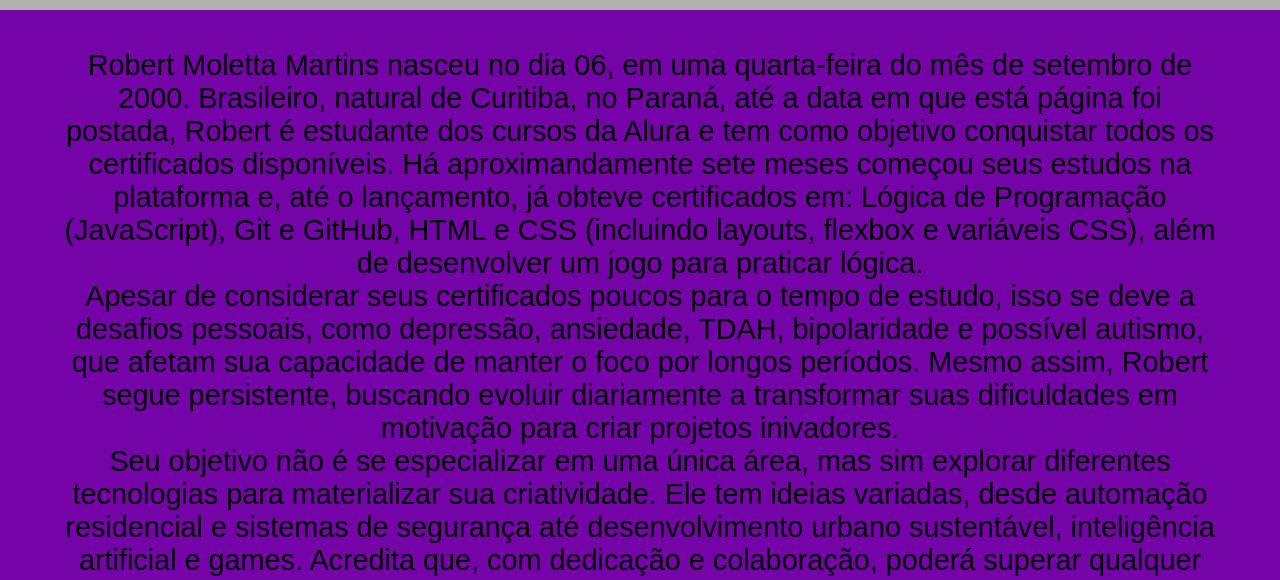
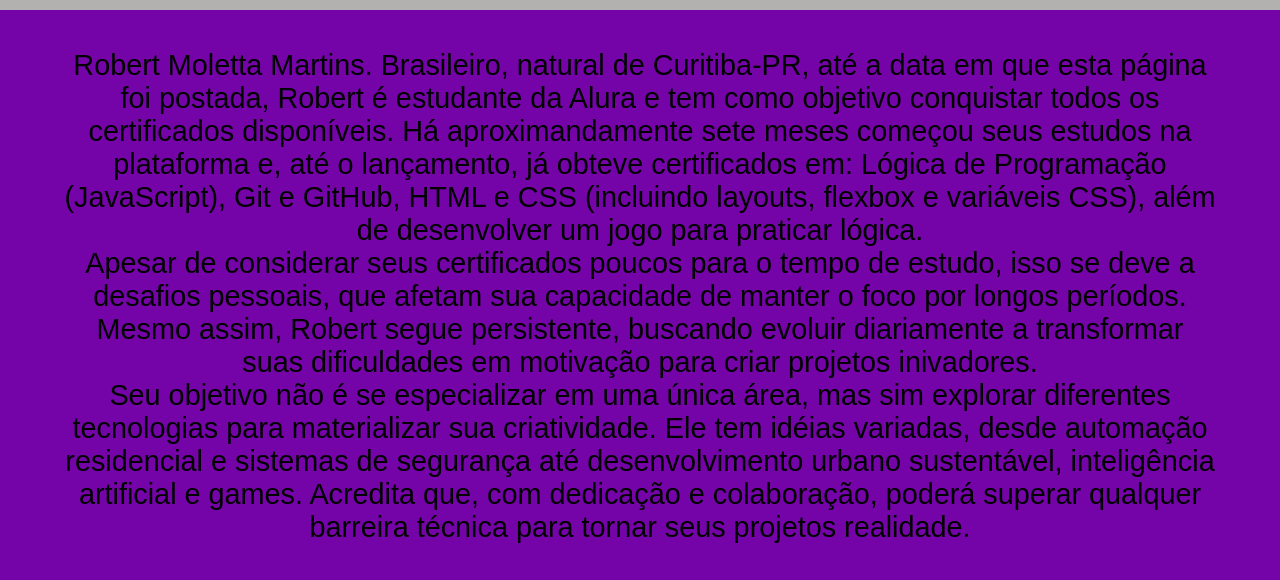
Before and after one commit to Moletta269/Robert_Moletta_Martins, a plain HTML site: page sobre.html in a window 1280 px wide. Shown: the part 86-666 px from the top of the page. Drawn offline with Linux system fonts and the light colour scheme; a web font is replaced by a local one.

Commit message:
corrigindo erros ortograficos

```diff
--- a/sobre.html
+++ b/sobre.html
@@ -16,9 +16,9 @@
     </header>
     <main class="apresentacao__sobre">
         <section class="apresentacao__sobre__conteudo">
-            <p>Robert Moletta Martins nasceu no dia 06, em uma quarta-feira do mês de setembro de 2000. Brasileiro, natural de Curitiba, no Paraná, até a data em que está página foi postada, Robert é estudante dos cursos da Alura e tem como objetivo conquistar todos os certificados disponíveis. Há aproximandamente sete meses começou seus estudos na plataforma e, até o lançamento, já obteve certificados em: Lógica de Programação (JavaScript), Git e GitHub, HTML e CSS (incluindo layouts, flexbox e variáveis CSS), além de desenvolver um jogo para praticar lógica.</p>
-            <p>Apesar de considerar seus certificados poucos para o tempo de estudo, isso se deve a desafios pessoais, como depressão, ansiedade, TDAH, bipolaridade e possível autismo, que afetam sua capacidade de manter o foco por longos períodos. Mesmo assim, Robert segue persistente, buscando evoluir diariamente a transformar suas dificuldades em motivação para criar projetos inivadores.</p>
-            <p>Seu objetivo não é se especializar em uma única área, mas sim explorar diferentes tecnologias para materializar sua criatividade. Ele tem ideias variadas, desde automação residencial e sistemas de segurança até desenvolvimento urbano sustentável, inteligência artificial e games. Acredita que, com dedicação e colaboração, poderá superar qualquer barreira técnica para tornar seus projetos realidade.</p>
+            <p>Robert Moletta Martins. Brasileiro, natural de Curitiba-PR, até a data em que esta página foi postada, Robert é estudante da Alura e tem como objetivo conquistar todos os certificados disponíveis. Há aproximandamente sete meses começou seus estudos na plataforma e, até o lançamento, já obteve certificados em: Lógica de Programação (JavaScript), Git e GitHub, HTML e CSS (incluindo layouts, flexbox e variáveis CSS), além de desenvolver um jogo para praticar lógica.</p>
+            <p>Apesar de considerar seus certificados poucos para o tempo de estudo, isso se deve a desafios pessoais, que afetam sua capacidade de manter o foco por longos períodos. Mesmo assim, Robert segue persistente, buscando evoluir diariamente a transformar suas dificuldades em motivação para criar projetos inivadores.</p>
+            <p>Seu objetivo não é se especializar em uma única área, mas sim explorar diferentes tecnologias para materializar sua criatividade. Ele tem idéias variadas, desde automação residencial e sistemas de segurança até desenvolvimento urbano sustentável, inteligência artificial e games. Acredita que, com dedicação e colaboração, poderá superar qualquer barreira técnica para tornar seus projetos realidade.</p>
         </section>
     </main>
     <footer class="rodape">
```
Also changed, not shown: index.html (+1 -1 lines).
